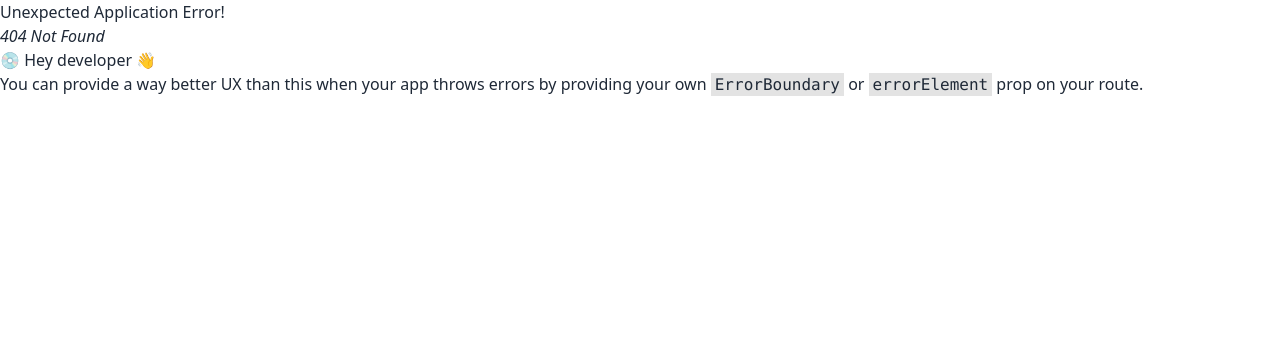
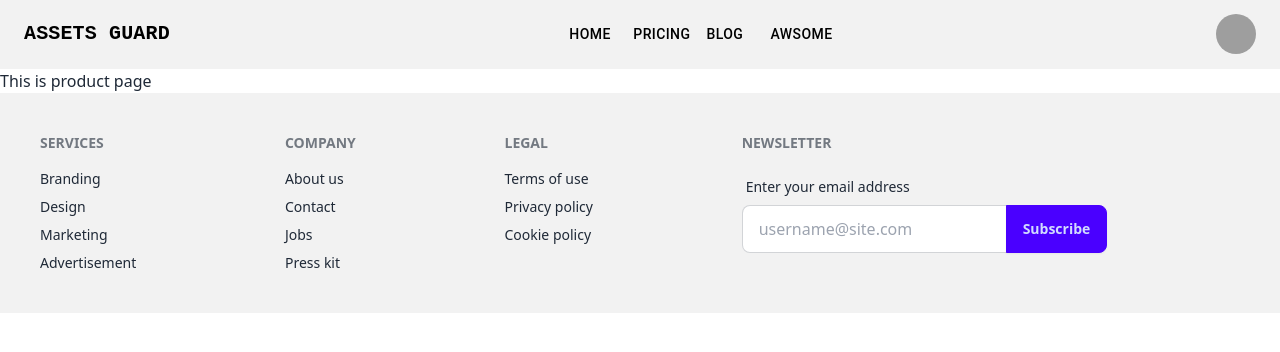
Before and after one commit to arafatrased/assets-guard-client, a React (Vite) app: page /products in a window 1280 px wide. Before the commit this address had no page. Shown: the top 352 px of the page. Built offline with nearby package versions, Linux system fonts and the light colour scheme; grey boxes are pictures that could not be loaded.

Commit message:
Navbar is set and mainlayout, routing is set with error page

```diff
--- a/package.json
+++ b/package.json
@@ -10,6 +10,11 @@
     "preview": "vite preview"
   },
   "dependencies": {
+    "@emotion/react": "^11.14.0",
+    "@emotion/styled": "^11.14.0",
+    "@fontsource/roboto": "^5.1.1",
+    "@mui/icons-material": "^6.3.1",
+    "@mui/material": "^6.3.1",
     "localforage": "^1.10.0",
     "match-sorter": "^8.0.0",
     "react": "^18.3.1",
--- /dev/null
+++ b/src/components/Products.jsx
@@ -0,0 +1,11 @@
+import React from 'react';
+
+const Products = () => {
+    return (
+        <div>
+            <h1>This is product page</h1>
+        </div>
+    );
+};
+
+export default Products;
--- /dev/null
+++ b/src/layouts/MainLayout.jsx
@@ -0,0 +1,17 @@
+import React from 'react';
+import Footer from '../shared/Footer/Footer';
+import Navbar from '../shared/Navbar/Navbar';
+import { Outlet } from 'react-router-dom';
+
+const MainLayout = () => {
+    return (
+        <div>
+            <Navbar></Navbar>
+            <Outlet></Outlet>
+
+            <Footer></Footer>
+        </div>
+    );
+};
+
+export default MainLayout;
--- /dev/null
+++ b/src/pages/Home/Home.jsx
@@ -0,0 +1,11 @@
+import React from 'react';
+
+const Home = () => {
+    return (
+        <div className="min-h-screen">
+            <h1>This is home</h1>
+        </div>
+    );
+};
+
+export default Home;
--- a/src/routes/Router.jsx
+++ b/src/routes/Router.jsx
@@ -2,11 +2,25 @@ import React from 'react';
 import {
     createBrowserRouter,
   } from "react-router-dom";
+import MainLayout from '../layouts/MainLayout';
+import Home from '../pages/Home/Home';
+import Products from '../components/Products';
 
 const router = createBrowserRouter([
     {
       path: "/",
-      element: <div>Hello world!</div>,
+      element: <MainLayout></MainLayout>,
+      errorElement: <h1>404</h1>,
+      children: [
+        {
+          path: '/',
+          element: <Home></Home>,
+        },
+        {
+          path: '/products',
+          element: <Products></Products>
+        }
+      ]
     },
   ]);
 
--- /dev/null
+++ b/src/shared/Footer/Footer.jsx
@@ -0,0 +1,45 @@
+import React from 'react';
+
+const Footer = () => {
+    return (
+        <footer className="footer bg-base-200 text-base-content p-10">
+            <nav>
+                <h6 className="footer-title">Services</h6>
+                <a className="link link-hover">Branding</a>
+                <a className="link link-hover">Design</a>
+                <a className="link link-hover">Marketing</a>
+                <a className="link link-hover">Advertisement</a>
+            </nav>
+            <nav>
+                <h6 className="footer-title">Company</h6>
+                <a className="link link-hover">About us</a>
+                <a className="link link-hover">Contact</a>
+                <a className="link link-hover">Jobs</a>
+                <a className="link link-hover">Press kit</a>
+            </nav>
+            <nav>
+                <h6 className="footer-title">Legal</h6>
+                <a className="link link-hover">Terms of use</a>
+                <a className="link link-hover">Privacy policy</a>
+                <a className="link link-hover">Cookie policy</a>
+            </nav>
+            <form>
+                <h6 className="footer-title">Newsletter</h6>
+                <fieldset className="form-control w-80">
+                    <label className="label">
+                        <span className="label-text">Enter your email address</span>
+                    </label>
+                    <div className="join">
+                        <input
+                            type="text"
+                            placeholder="username@site.com"
+                            className="input input-bordered join-item" />
+                        <button className="btn btn-primary join-item">Subscribe</button>
+                    </div>
+                </fieldset>
+            </form>
+        </footer>
+    );
+};
+
+export default Footer;
--- /dev/null
+++ b/src/shared/Navbar/Navbar.jsx
@@ -0,0 +1,173 @@
+import * as React from 'react';
+import AppBar from '@mui/material/AppBar';
+import Box from '@mui/material/Box';
+import Toolbar from '@mui/material/Toolbar';
+import IconButton from '@mui/material/IconButton';
+import Typography from '@mui/material/Typography';
+import Menu from '@mui/material/Menu';
+import MenuIcon from '@mui/icons-material/Menu';
+import Container from '@mui/material/Container';
+import Avatar from '@mui/material/Avatar';
+import Button from '@mui/material/Button';
+import Tooltip from '@mui/material/Tooltip';
+import MenuItem from '@mui/material/MenuItem';
+import AdbIcon from '@mui/icons-material/Adb';
+import { NavLink } from 'react-router-dom';
+
+const pages = [
+  { label: 'Home', path: '/' },
+  { label: 'Pricing', path: '/price/prices' },
+  { label: 'Blog', path: '/home/blogs' },
+  { label: 'awsome', path: '/home/awesome'}
+];
+const settings = ['Profile', 'Account', 'Dashboard', 'Logout'];
+
+function Navbar() {
+  const [anchorElNav, setAnchorElNav] = React.useState(null);
+  const [anchorElUser, setAnchorElUser] = React.useState(null);
+
+  const handleOpenNavMenu = (event) => {
+    setAnchorElNav(event.currentTarget);
+  };
+
+  const handleOpenUserMenu = (event) => {
+    setAnchorElUser(event.currentTarget);
+  };
+
+  const handleCloseNavMenu = () => {
+    setAnchorElNav(null);
+  };
+
+  const handleCloseUserMenu = () => {
+    setAnchorElUser(null);
+  };
+
+  return (
+    <AppBar position="static" sx={{
+        backgroundColor: '#f2f2f2', // Set background to white
+        color: 'red',          // Adjust text color for contrast
+        boxShadow: 'none',
+              // Optional: Remove shadow for a flat design
+      }}>
+      <Container maxWidth="xl">
+        <Toolbar disableGutters>
+          {/* <AdbIcon sx={{ display: { xs: 'none', md: 'flex' }, mr: 1 }} /> */}
+          <Typography
+            variant="h6"
+            noWrap
+            component="a"
+            href="/"
+            sx={{
+              mr: 2,
+              display: { xs: 'none', md: 'flex' },
+              fontFamily: 'monospace',
+              fontWeight: 700,
+
+              color: 'black',
+              textDecoration: 'none',
+            }}
+          >
+            ASSETS GUARD
+          </Typography>
+
+          {/* Mobile Menu */}
+          <Box sx={{ flexGrow: 1, display: { xs: 'flex', md: 'none' } }}>
+            <IconButton
+              size="large"
+              aria-label="account of current user"
+              aria-controls="menu-appbar"
+              aria-haspopup="true"
+              onClick={handleOpenNavMenu}
+              color="inherit"
+            >
+              <MenuIcon />
+            </IconButton>
+            <Menu
+              id="menu-appbar"
+              anchorEl={anchorElNav}
+              anchorOrigin={{
+                vertical: 'bottom',
+                horizontal: 'left',
+              }}
+              keepMounted
+              transformOrigin={{
+                vertical: 'top',
+                horizontal: 'left',
+              }}
+              open={Boolean(anchorElNav)}
+              onClose={handleCloseNavMenu}
+              sx={{ display: { xs: 'block', md: 'none' } }}
+            >
+              {pages.map(({ label, path }) => (
+                <MenuItem key={label} onClick={handleCloseNavMenu}>
+                  <Typography textAlign="center">
+                    <NavLink
+                      to={path}
+                      style={({ isActive }) => ({
+                        textDecoration: 'none',
+                        color: isActive ? 'blue' : 'black',
+                      })}
+                    >
+                      {label}
+                    </NavLink>
+                  </Typography>
+                </MenuItem>
+              ))}
+            </Menu>
+          </Box>
+
+          {/* Desktop Menu */}
+          <Box sx={{ flexGrow: 1, display: { xs: 'none', md: 'flex' }, justifyContent: 'center'}}>
+            {pages.map(({ label, path }) => (
+              <Button
+                key={label}
+                onClick={handleCloseNavMenu}
+                component={NavLink}
+                to={path}
+                style={({ isActive }) => ({
+                  textDecoration: 'none',
+                  color: isActive ? 'orange' : 'black',
+                })}
+                sx={{ my: 2, display: 'block' }}
+              >
+                {label}
+              </Button>
+            ))}
+          </Box>
+
+          <Box sx={{ flexGrow: 0 }}>
+            <Tooltip title="Open settings">
+              <IconButton onClick={handleOpenUserMenu} sx={{ p: 0 }}>
+                <Avatar alt="Remy Sharp" src="/static/images/avatar/2.jpg" />
+              </IconButton>
+            </Tooltip>
+            <Menu
+              sx={{ mt: '45px' }}
+              id="menu-appbar"
+              anchorEl={anchorElUser}
+              anchorOrigin={{
+                vertical: 'top',
+                horizontal: 'right',
+              }}
+              keepMounted
+              transformOrigin={{
+                vertical: 'top',
+                horizontal: 'right',
+              }}
+              open={Boolean(anchorElUser)}
+              onClose={handleCloseUserMenu}
+            >
+              {settings.map((setting) => (
+                <MenuItem key={setting} onClick={handleCloseUserMenu}>
+                  <Typography textAlign="center">{setting}</Typography>
+                </MenuItem>
+              ))}
+            </Menu>
+          </Box>
+        </Toolbar>
+      </Container>
+    </AppBar>
+  );
+}
+
+export default Navbar;
```
Also changed, not shown: 1 other file (tests, documents, lock files or other folders).
